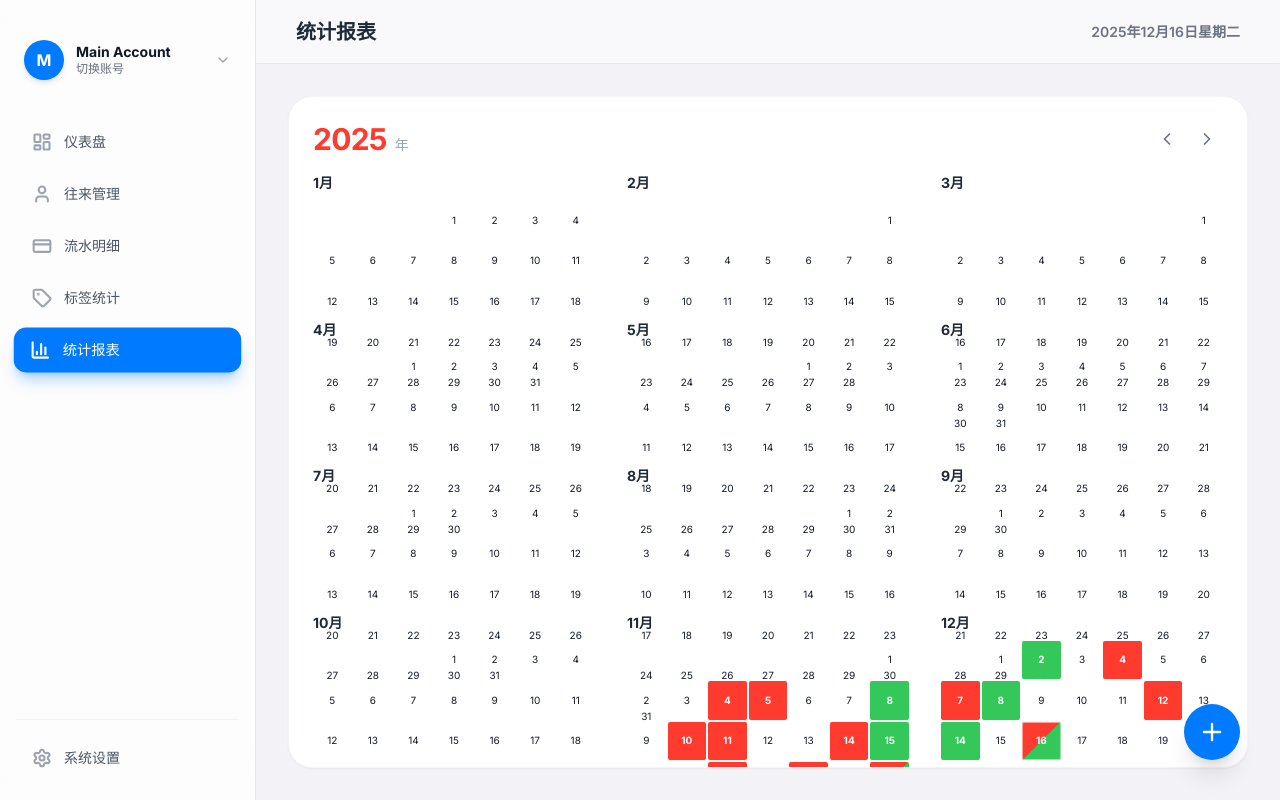
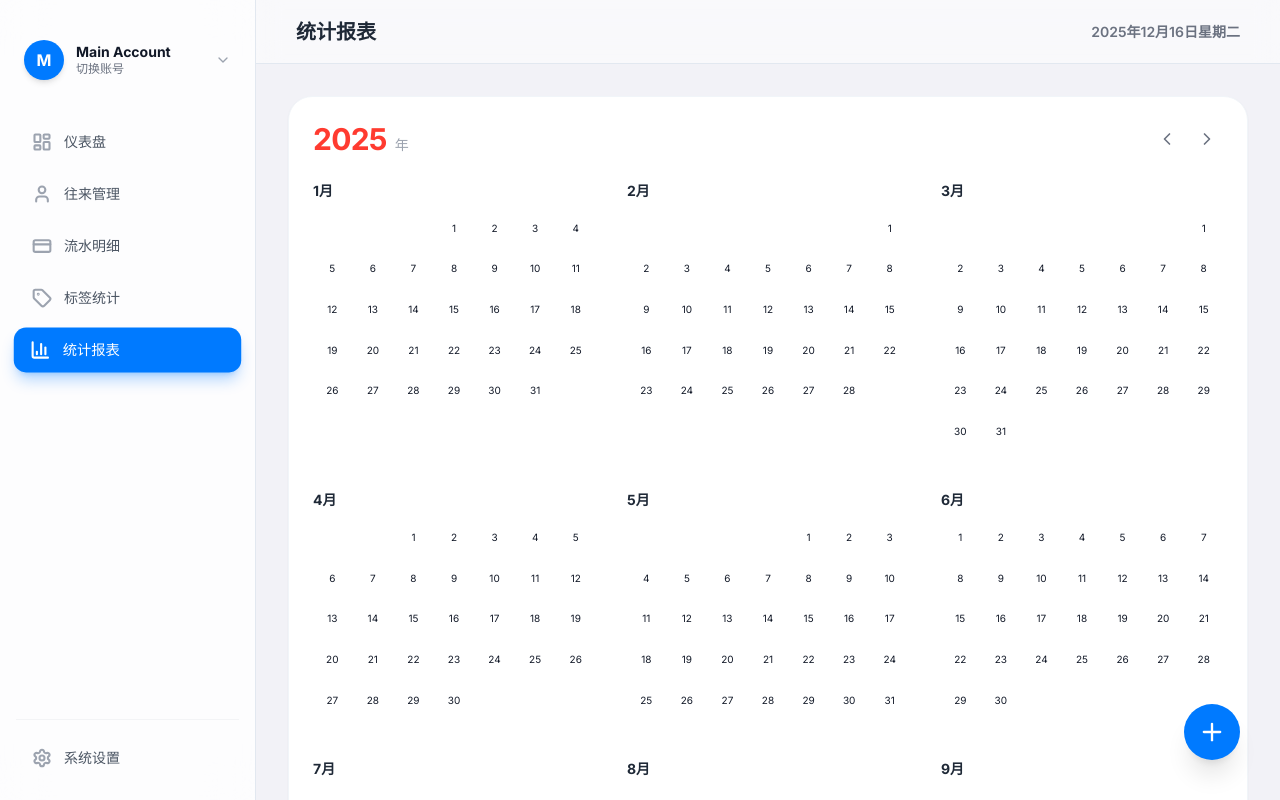
Before and after one commit to Errorsteved/DebtTracker, a React (Vite) app: page / in a window 1280 px wide. Both pictures are taken after a click on the button "统计报表". Built offline with nearby package versions, Linux system fonts and the light colour scheme.

Commit message:
新增Windows 桌面版

```diff
--- a/components/Views.tsx
+++ b/components/Views.tsx
@@ -1109,7 +1109,7 @@ export const SettingsView: React.FC<SettingsViewProps> = ({ onClearData, onExpor
         { symbol: '$', label: 'USD ($)' },
         { symbol: '€', label: 'EUR (€)' },
         { symbol: '£', label: 'GBP (£)' },
-        { symbol: '¥', label: 'CNY/JPY (¥)' },
+        { symbol: '¥', label: 'CNY (¥)' },
         { symbol: '₹', label: 'INR (₹)' },
         { symbol: 'kr', label: 'KRW (kr)' },
     ];
@@ -1388,9 +1388,9 @@ export const ReportsView: React.FC<ReportsViewProps> = ({ transactions, currency
   };
 
   return (
-    <div className="bg-white rounded-3xl p-6 shadow-sm border border-slate-100 h-full flex flex-col animate-in fade-in slide-in-from-bottom-4 duration-500 overflow-hidden">
+    <div className="bg-white rounded-3xl p-6 shadow-sm border border-slate-100 flex flex-col animate-in fade-in slide-in-from-bottom-4 duration-500">
         {/* Header */}
-        <div className="flex justify-between items-center mb-4 shrink-0">
+        <div className="flex justify-between items-center mb-6 shrink-0">
             <h2 className="text-3xl font-bold text-ios-red tracking-tight flex items-baseline">
                 {selectedYear}
                 <span className="text-sm font-medium text-gray-400 ml-2 tracking-normal">
@@ -1413,8 +1413,8 @@ export const ReportsView: React.FC<ReportsViewProps> = ({ transactions, currency
             </div>
         </div>
 
-        {/* 12 Month Grid - Fixed Height Layout */}
-        <div className="flex-1 min-h-0 grid grid-cols-3 grid-rows-4 gap-x-8 gap-y-4">
+        {/* 12 Month Grid - Auto Height to maintain proportions */}
+        <div className="grid grid-cols-3 gap-x-8 gap-y-10">
             {Array.from({ length: 12 }, (_, i) => renderMonth(i))}
         </div>
     </div>
```
Also changed, not shown: 2 other files (tests, documents, lock files or other folders).
